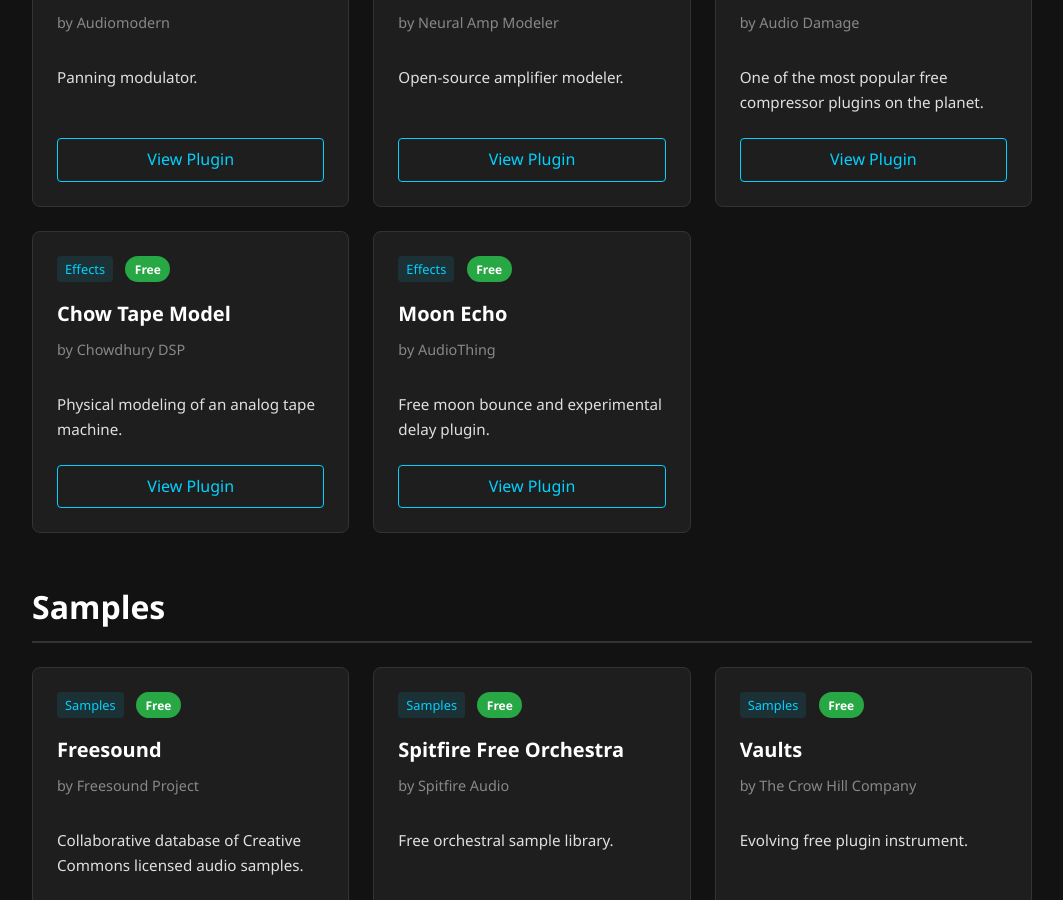
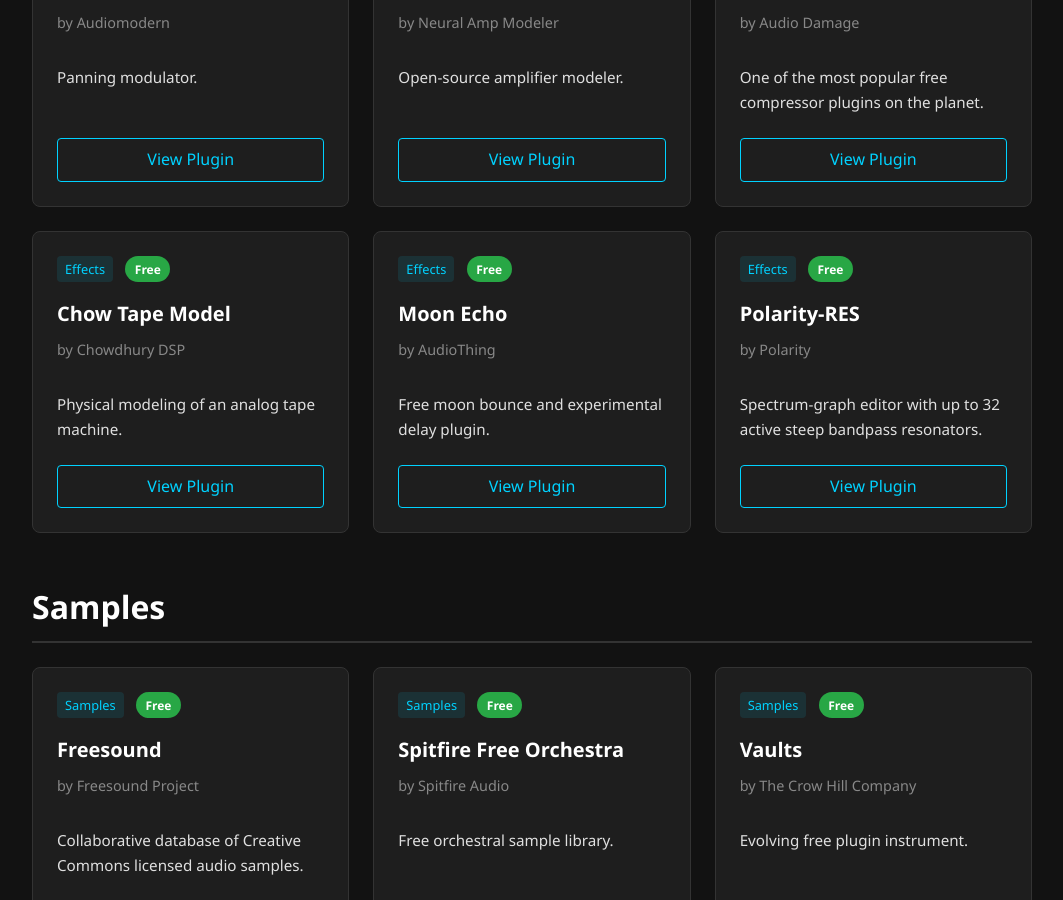
Before and after one commit to mschenone/audio-tools-hub, a Jekyll site: the page built from index.md, in a window 1280 px wide and 900 px high, scrolled down 2234 px. Shown: the whole window, without its empty margins (108-1171 px from the left). Built offline with Jekyll 4.4.1, drawn with Linux system fonts in a browser that asks for light colours.

Commit message:
Add Polarity-RES by Polarity

```diff
--- a/_data/plugins.yml
+++ b/_data/plugins.yml
@@ -272,3 +272,13 @@
   - macOS
   - Linux
   price: free
+- name: Polarity-RES
+  author: Polarity
+  type: Effects
+  url: https://polarity.productions/polarity-res/
+  description: Spectrum-graph editor with up to 32 active steep bandpass resonators.
+  os:
+  - Windows
+  - macOS
+  - Linux
+  price: free
```
